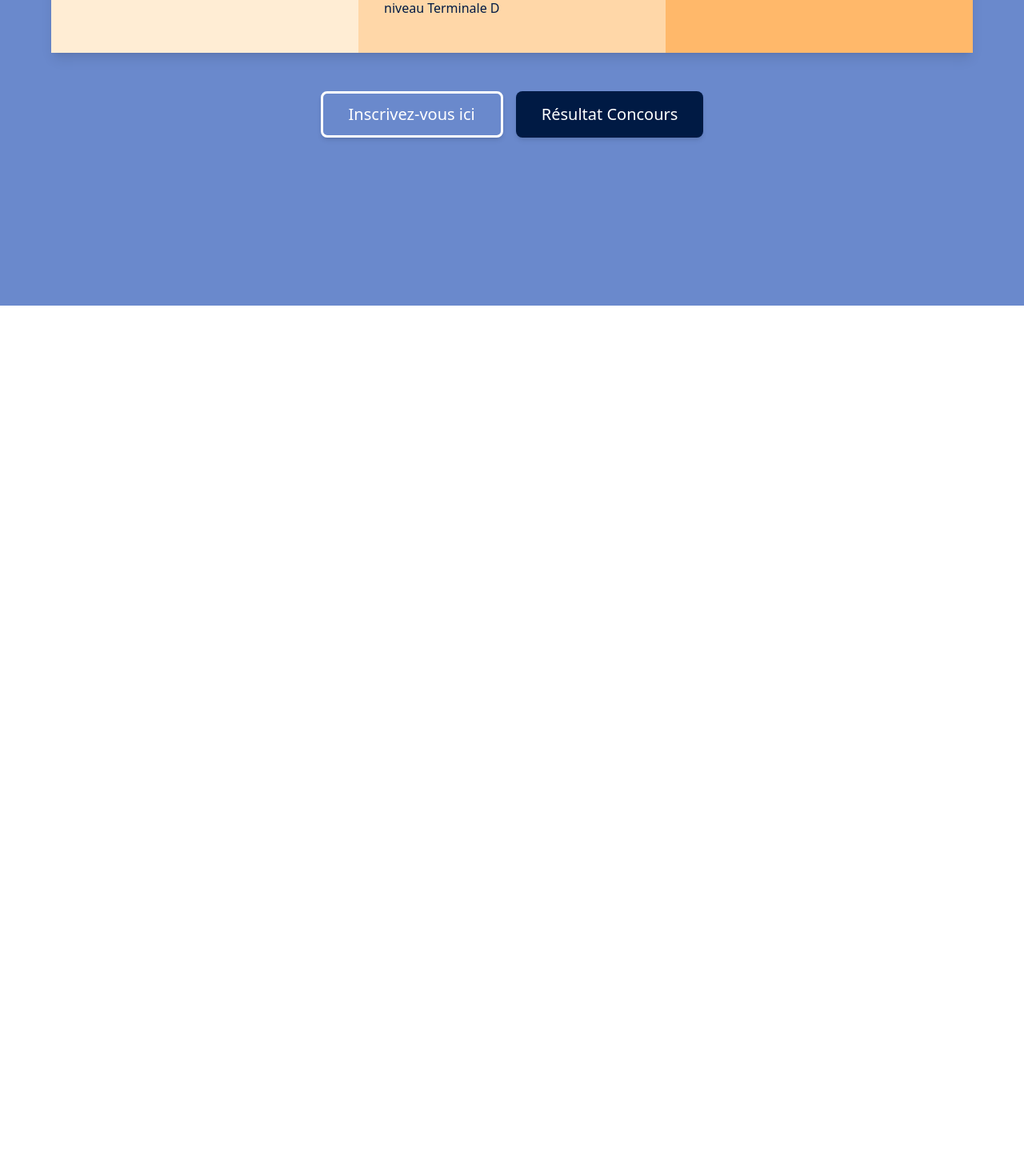
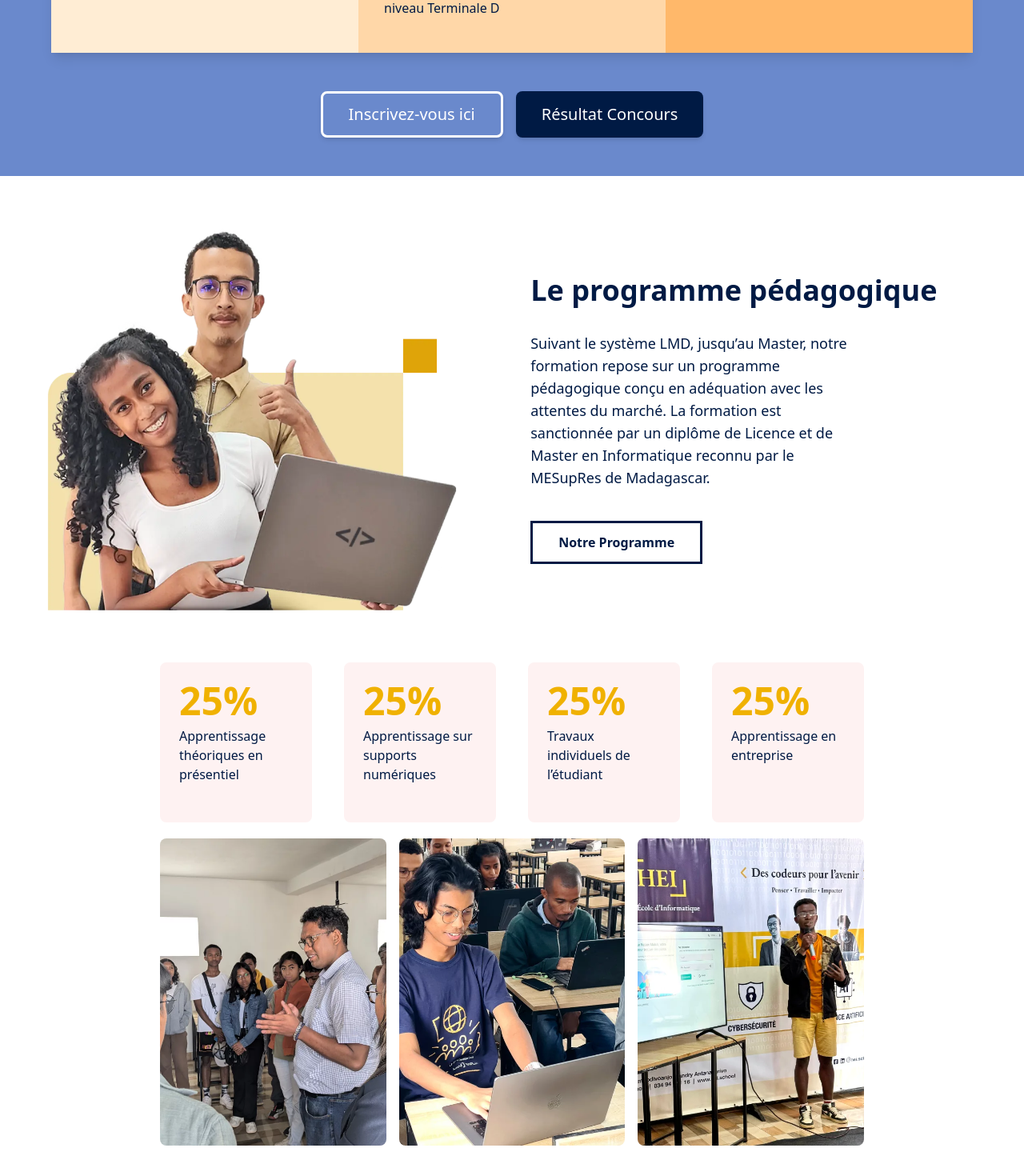
Before and after one commit to Bryan20077/REACT-WEB2, a React (Vite) app: page / in a window 1280 px wide. Shown: the part 4622-6092 px from the top of the page at 80% size. Before the commit the page ends 5004 px from the top, so only its background shows below. Built offline with nearby package versions, Linux system fonts and the light colour scheme.

Commit message:
page apprentissage

```diff
--- a/src/App.jsx
+++ b/src/App.jsx
@@ -5,6 +5,8 @@ import Prof from './components/Prof';
 import Debouches from './components/Debouches';
 import Domaines from './components/Domaines';
 import Admission from './components/Admission';
+import Programme from './components/Programme';
+import Apprentissage from './components/Apprentissage';
 
 function App() {
   return (
@@ -16,6 +18,8 @@ function App() {
       <Debouches />
       <Domaines />
       <Admission />
+      <Programme />
+      <Apprentissage />
 
     </>
   );
--- a/src/components/Admission.jsx
+++ b/src/components/Admission.jsx
@@ -28,7 +28,7 @@ const Admission = () => {
   ];
 
   return (
-    <div className="min-h-screen bg-[#6a89cc] py-12 px-4 sm:px-6 lg:px-8">
+    <div className="bg-[#6a89cc] py-12 px-4 sm:px-6 lg:px-8">
       <div className="max-w-6xl mx-auto">
         <div className="text-center mb-12">
           <h1 className="text-5xl font-bold text-white mb-4">Admission</h1>
@@ -52,7 +52,7 @@ une épreuve de français niveau B2 et d’une épreuve de mathématiques niveau
         </div>
 
         <div className="flex flex-col sm:flex-row justify-center gap-4">
-          <button className="px-8 py-3 border-3 text-xl text-white font-medium rounded-lg hover:bg-[#001a44] hover:border-none transition duration-300 shadow-md">
+          <button className="px-8 py-3 border-3 text-xl text-white font-medium rounded-lg hover:bg-[#001a44] hover:border-[#001a44] transition duration-300 shadow-md">
             Inscrivez-vous ici
           </button>
           <button className="px-8 py-3 bg-[#001a44] text-xl text-white font-medium rounded-lg hover:bg-gray-300 transition duration-300 shadow-md hover:text-[#001a44]">
--- /dev/null
+++ b/src/components/Apprentissage.jsx
@@ -0,0 +1,59 @@
+import React from 'react';
+
+const StatsAndGalleryPage = () => {
+  const stats = [
+    {
+      id: 1,
+      percentage: "25%",
+      text: "Apprentissage théoriques en présentiel"
+    },
+    {
+      id: 2,
+      percentage: "25%",
+      text: "Apprentissage sur supports numériques"
+    },
+    {
+      id: 3,
+      percentage: "25%",
+      text: "Travaux individuels de l’étudiant"
+    },
+    {
+      id: 4,
+      percentage: "25%",
+      text: "Apprentissage en entreprise"
+    }
+  ];
+
+  const images = [
+    "src/assets/firstPage_files/Mask-group-1.jpg",
+    "src/assets/firstPage_files/Mask-group-2.webp",
+    "src/assets/firstPage_files/Mask-group-3.webp"
+  ];
+
+  return (
+    <div className="bg-white px-50 pb-10">
+      <div className="grid grid-cols-2 md:grid-cols-4 gap-10 mb-5">
+        {stats.map((stat) => (
+          <div key={stat.id} className="bg-red-50 p-6 rounded-lg h-50">
+            <div className="text-5xl font-bold text-yellow-500 mb-2">{stat.percentage}</div>
+            <div className="text-2  xl font-medium text-[#001a44]">{stat.text}</div>
+          </div>
+        ))}
+      </div>
+
+      <div className="grid grid-cols-1 sm:grid-cols-3 gap-4">
+        {images.map((image, index) => (
+          <div key={index} className="overflow-hidden rounded-lg">
+            <img
+              src={image}
+              alt={`Gallery ${index + 1}`}
+              className="w-full h-96 object-cover hover:scale-105 transition-transform duration-300"
+            />
+          </div>
+        ))}
+      </div>
+    </div>
+  );
+};
+
+export default StatsAndGalleryPage;
--- /dev/null
+++ b/src/components/Programme.jsx
@@ -0,0 +1,35 @@
+import React from 'react';
+
+const Programme = () => {
+  return (
+    <div className="bg-white">
+      <div className="container mx-auto px-4 py-16">
+        <div className="flex flex-col lg:flex-row items-center gap-12">
+          <div className="lg:w-1/2 flex justify-center align-items-center">
+            <img
+              src="src/assets/firstPage_files/IMG-03-e1720537524581-1024x950-1.jpg"
+              alt="Notre programme en action"
+              className="h-120"
+            />
+          </div>
+
+          <div className="lg:w-1/2 pr-10">
+            <h1 className="text-4xl font-bold text-[#001a44] mb-8">
+            Le programme pédagogique
+            </h1>
+
+            <p className="text-lg text-[#001a44] mb-10 pr-40">
+            Suivant le système LMD, jusqu’au Master, notre formation repose sur un programme pédagogique conçu en adéquation avec les attentes du marché. La formation est sanctionnée par un diplôme de Licence et de Master en Informatique reconnu par le MESupRes de Madagascar.
+            </p>
+
+            <button className="px-8 py-3 bg-white text-[#001a44] font-bold border-3 border-[#001a44] hover:bg-[#001a44] hover:text-white transition duration-300">
+              Notre Programme
+            </button>
+          </div>
+        </div>
+      </div>
+    </div>
+  );
+};
+
+export default Programme;
```
